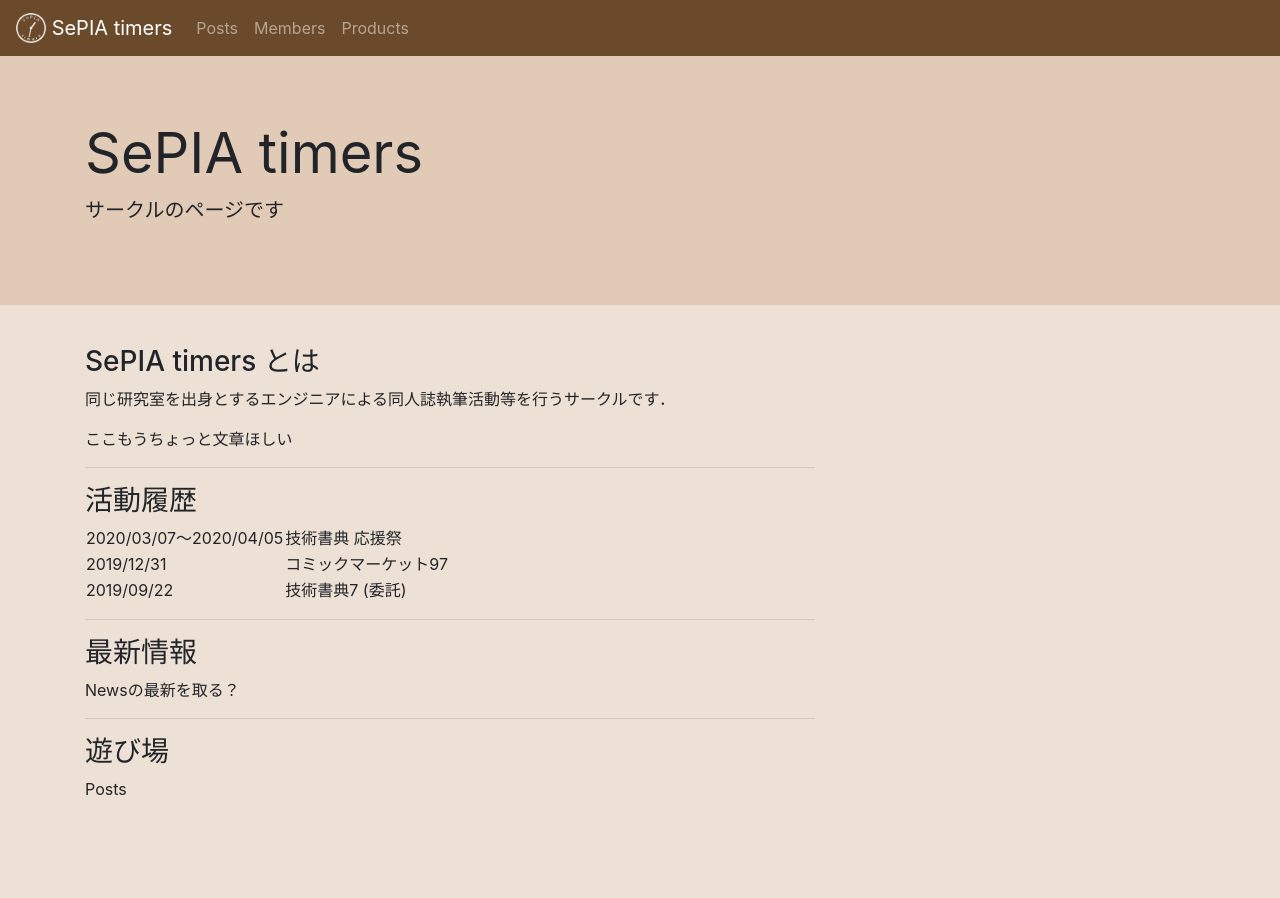
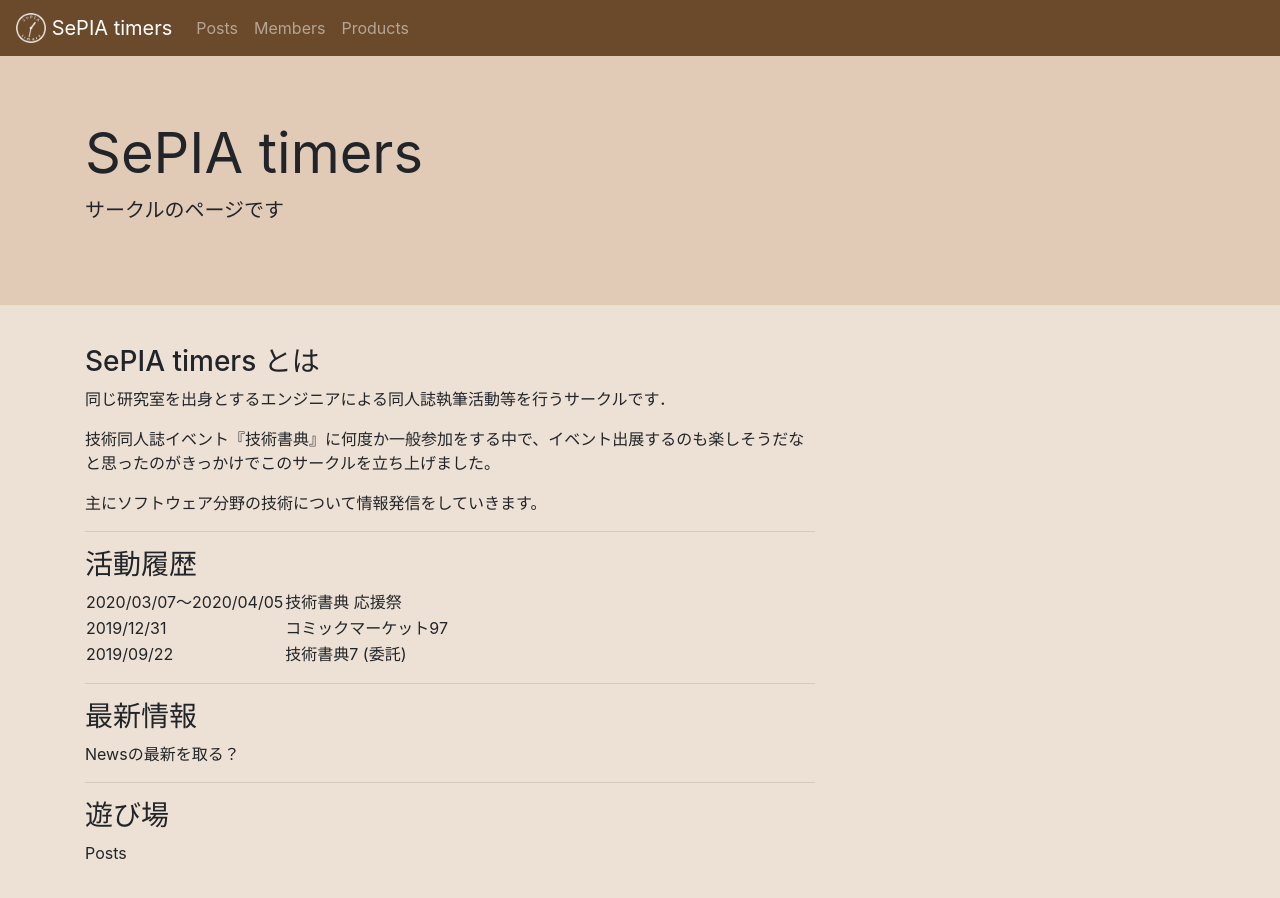
Before and after one commit to SePIAtimers/SePIAtimers.github.io, a Jekyll site: the page built from index.markdown, in a window 1280 px wide. Built offline with Jekyll 4.4.1, drawn with Linux system fonts in a browser that asks for light colours; comment, search, counter and statistics services are not loaded; our own code applies the rules of GitHub Pages for plain Markdown files.

Commit message:
Add circle description

```diff
--- a/index.markdown
+++ b/index.markdown
@@ -9,8 +9,9 @@ layout: top
 
 同じ研究室を出身とするエンジニアによる同人誌執筆活動等を行うサークルです．
 
-ここもうちょっと文章ほしい
+技術同人誌イベント『技術書典』に何度か一般参加をする中で、イベント出展するのも楽しそうだなと思ったのがきっかけでこのサークルを立ち上げました。
 
+主にソフトウェア分野の技術について情報発信をしていきます。
 <hr>
 
 ### 活動履歴
```
